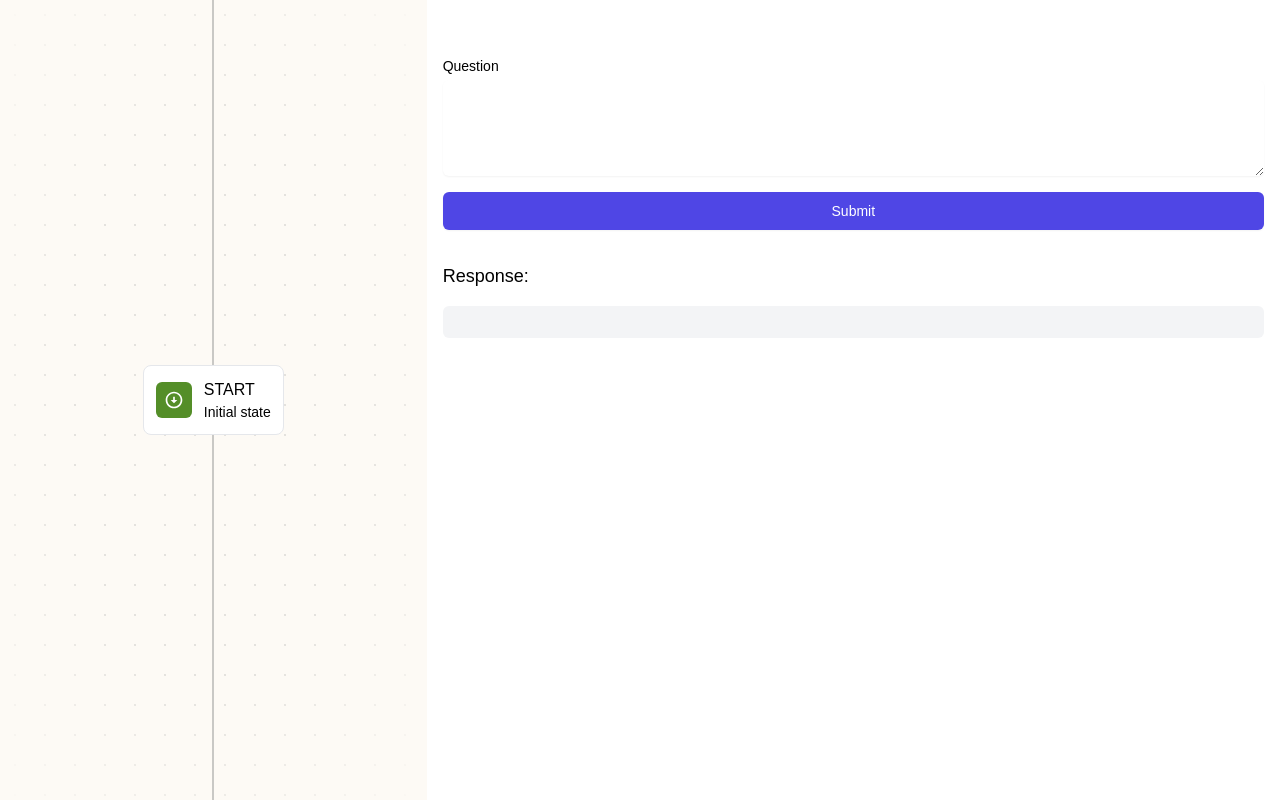
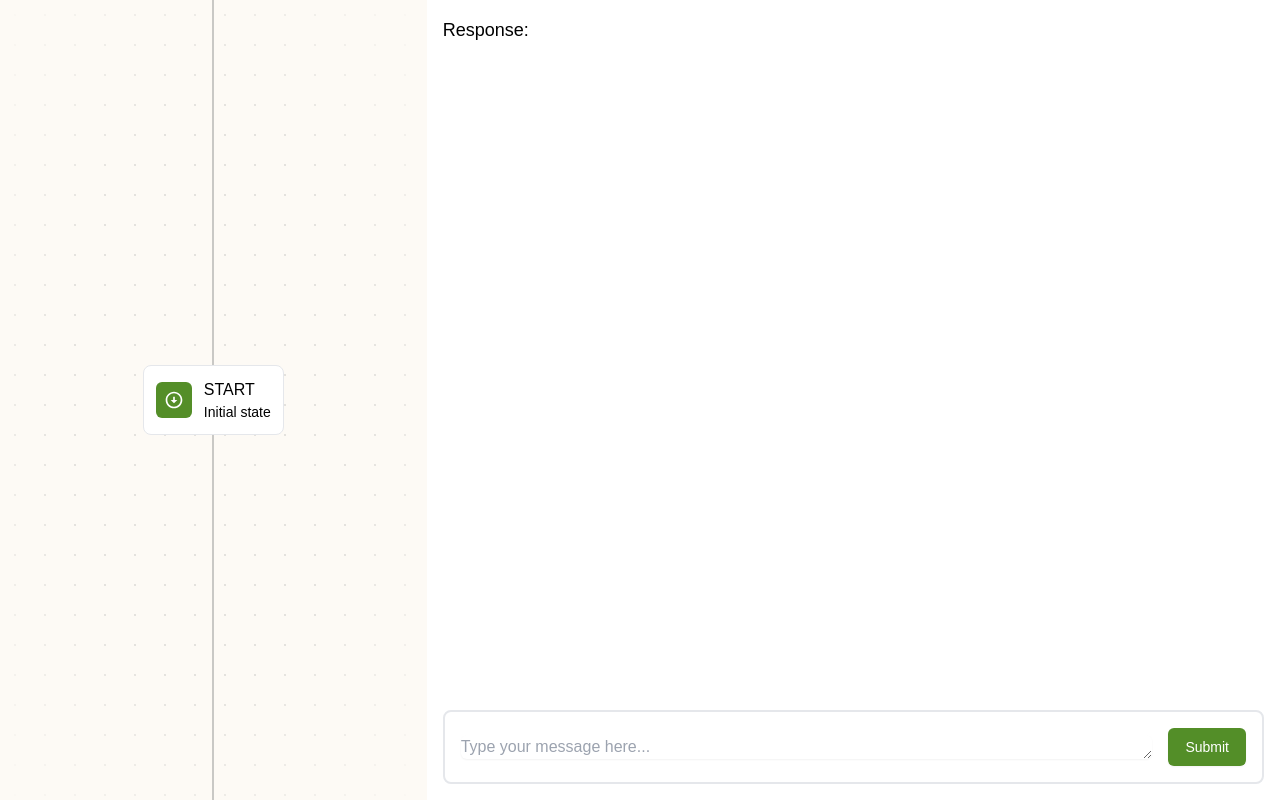
Before and after one commit to wordware-ai/wordware-crypto-react, a Next.js app: page / in a window 1280 px wide. Built offline with nearby package versions, Linux system fonts and the light colour scheme.

Commit message:
gradient line

```diff
--- a/app/components/Chat.tsx
+++ b/app/components/Chat.tsx
@@ -134,36 +134,42 @@ const Chat: React.FC<ChatProps> = ({ setGenerations }) => {
   }, []);
 
   return (
-    <div className="max-w-4xl mx-auto mt-10 p-4">
-      <form onSubmit={handleSubmit} className="space-y-4">
-        <div>
-          <label
-            htmlFor="question"
-            className="block text-sm font-medium text-black"
+    <div className="flex flex-col h-screen bg-white">
+      <div className="flex-grow overflow-auto p-4">
+        <div className="max-w-4xl mx-auto">
+          <h3 className="text-lg font-medium text-black mb-4">Response:</h3>
+          <div className=" p-4 rounded-md text-black">
+            <pre className="whitespace-pre-wrap">{response}</pre>
+          </div>
+        </div>
+      </div>
+      <div className="p-4">
+        <div className="max-w-4xl mx-auto">
+          <div className="bg-white rounded-lg border-2 border-gray-200">
+            <div className="p-4">
+              <form
+                onSubmit={handleSubmit}
+                className="flex items-center space-x-4"
               >
-            Question
-          </label>
                 <textarea
                   id="question"
                   value={question}
                   onChange={(e) => setQuestion(e.target.value)}
-            className="mt-1 block w-full rounded-md border-gray-300 shadow-sm focus:border-indigo-300 focus:ring focus:ring-indigo-200 focus:ring-opacity-50"
-            rows={4}
+                  className="flex-grow rounded-md border-gray-300 shadow-sm focus:border-indigo-300 focus:ring focus:ring-indigo-200 focus:ring-opacity-50"
+                  rows={1}
+                  placeholder="Type your message here..."
                   required
                 />
-        </div>
                 <button
                   type="submit"
                   disabled={isLoading}
-          className="w-full py-2 px-4 border border-transparent rounded-md shadow-sm text-sm font-medium text-white bg-indigo-600 hover:bg-indigo-700 focus:outline-none focus:ring-2 focus:ring-offset-2 focus:ring-indigo-500"
+                  className="px-4 py-2 border border-transparent rounded-md shadow-sm text-sm font-medium text-white bg-[#538E28] hover:bg-[#538E28] focus:outline-none focus:ring-2 focus:ring-offset-2 focus:ring-blue-500"
                 >
                   {isLoading ? "Loading..." : "Submit"}
                 </button>
               </form>
-      <div className="mt-8">
-        <h3 className="text-lg font-medium text-black mb-4">Response:</h3>
-        <div className="bg-gray-100 p-4 rounded-md text-black">
-          <pre className="whitespace-pre-wrap">{response}</pre>
+            </div>
+          </div>
         </div>
       </div>
     </div>
--- a/app/components/Progress.tsx
+++ b/app/components/Progress.tsx
@@ -252,15 +252,16 @@ const Progress: React.FC<ProgressProps> = ({ generations = [] }) => {
     <div className="w-full h-full flex flex-col justify-center  items-center bg-[#FDFAF5] relative overflow-hidden dotted-background">
       <div className="absolute left-1/2 top-0 bottom-0 w-px bg-[#969696] transform -translate-x-1/2">
         <div
-          className="absolute top-0 left-0 w-0.5 bg-[#AFAFAF]  transition-all duration-300 ease-in-out"
+          className="absolute top-0 left-0 w-0.5 transition-all duration-300 ease-in-out"
           style={{
             height:
               hoveredIndex >= 0 ? `${getNodePosition(hoveredIndex)}%` : "0%",
+            background: "linear-gradient(to bottom, #1a5d1a, #8fce00)",
           }}
         ></div>
       </div>
       <div
-        className="space-y-40 flex flex-col items-center"
+        className="space-y-32 flex flex-col items-center"
         onWheel={handleScroll}
       >
         {displayedItems.map((item, index) => (
```
Lines whose indentation alone changed are shown as unchanged.
